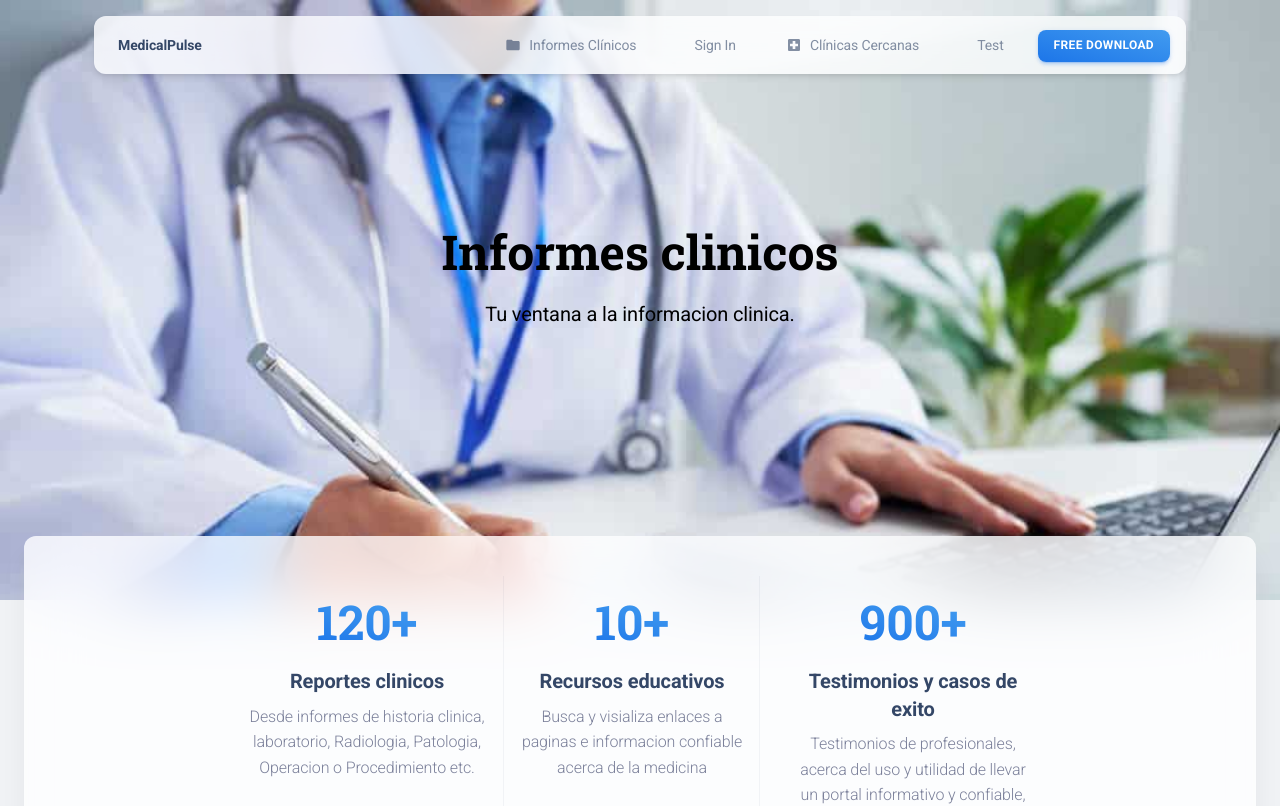
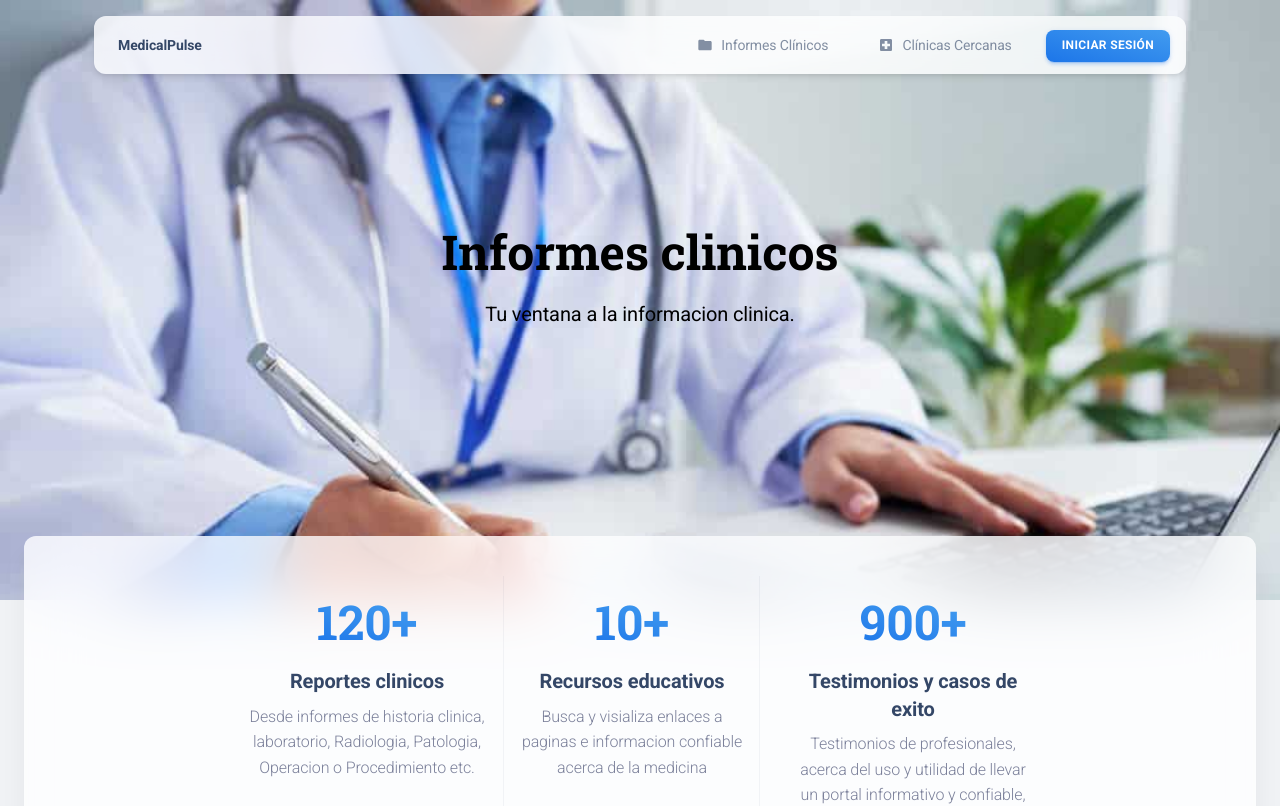
Before and after one commit to Agles-Av/chaqutonsito, a React (Create React App) app: page /reportes in a window 1280 px wide. Shown: the top 806 px of the page. Built offline with nearby package versions, Linux system fonts and the light colour scheme.

Commit message:
PDF Viewer added

```diff
--- a/src/pages/Presentation/index.js
+++ b/src/pages/Presentation/index.js
@@ -68,7 +68,7 @@ function Presentation() {
               px={{ xs: 6, lg: 12 }}
               mt={1}
             >
-              Accede a servicios de salud confiables y cercanos. ¡Tu bienestar es nuestra prioridad!
+              Accede a servicios de salud confiables y cercanos. ¡Tu bienestar es nuestra prioridad!salud
             </MKTypography>
           </Grid>
         </Container>
--- a/src/pages/Reportes/index.js
+++ b/src/pages/Reportes/index.js
@@ -40,14 +40,18 @@ import routes from "routes";
 import bgImage from "assets/images/Reportes-clinicos.jpeg";
 
 function Presentation() {
+  const filteredRoutes = routes.filter(
+    (route) => route.route !== "/pages/authentication/sign-in" && route.route !== "/pdf-viewer"
+  );
+
   return (
     <>
       <DefaultNavbar
-        routes={routes}
+        routes={filteredRoutes}
         action={{
           type: "external",
-          route: "https://www.creative-tim.com/product/material-kit-react",
-          label: "free download",
+          route: "/pages/authentication/sign-in",
+          label: "Iniciar sesión",
           color: "info",
         }}
         sticky
--- a/src/routes.js
+++ b/src/routes.js
@@ -1,14 +1,16 @@
+import FolderIcon from "@mui/icons-material/Folder";
+import Reportes from "./layouts/pages/reportes/index";
 import SignIn from "layouts/pages/authentication/sign-in";
 import LocalHospitalIcon from "@mui/icons-material/LocalHospital";
-import FolderIcon from "@mui/icons-material/Folder";
 import Map from "layouts/pages/landing-pages/map";
-import PDFRender from "pages/Presentation/sections/PDFRender";
+import PDFViewer from "./pages/Presentation/sections/PDFRender";
 
 const routes = [
   {
     name: "Informes clínicos",
     icon: <FolderIcon />,
-    href: "/reportes",
+    route: "/reportes",
+    component: <Reportes />,
   },
   {
     name: "Sign In",
@@ -23,10 +25,9 @@ const routes = [
     component: <Map />,
   },
   {
-    name: "test",
+    name: "pdf-viewer",
     route: "/pdf-viewer",
-    component: <PDFRender />,
-    hidden: true,
+    component: <PDFViewer />,
   },
 ];
 
```
